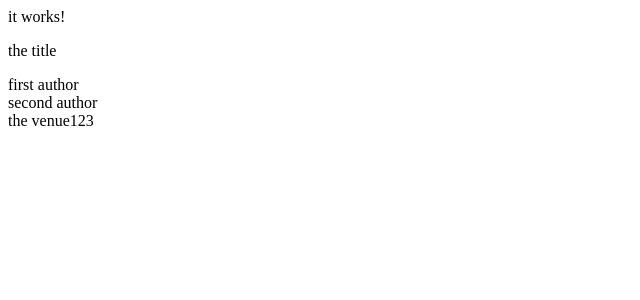
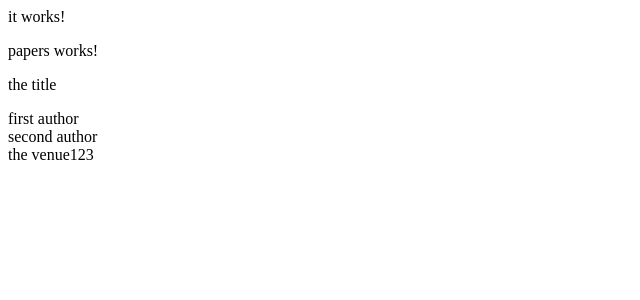
Before and after one commit to hide-ous/hide-ous.github.io, an Angular app: page / in a window 1280 px wide. Shown: the top 300 px of the page, without its empty margins (0-640 px from the left). Built offline with nearby package versions, Linux system fonts and the light colour scheme.

Commit message:
+ paper list code and html template

```diff
--- a/src/app/app.component.html
+++ b/src/app/app.component.html
@@ -1,2 +1,2 @@
 it works!
-<app-paper></app-paper>
+<app-papers></app-papers>
--- a/src/app/app.module.ts
+++ b/src/app/app.module.ts
@@ -3,11 +3,13 @@ import { BrowserModule } from '@angular/platform-browser';
 
 import { AppComponent } from './app.component';
 import { PaperComponent } from './paper/paper.component';
+import { PapersComponent } from './papers/papers.component';
 
 @NgModule({
   declarations: [
     AppComponent,
-    PaperComponent
+    PaperComponent,
+    PapersComponent
   ],
   imports: [
     BrowserModule
--- a/src/app/paper/paper.component.html
+++ b/src/app/paper/paper.component.html
@@ -1,4 +1,4 @@
-<div id={{paper.key}}>
+<div *ngIf=paper id={{paper.key}}>
   <p>{{paper.title}}</p>
   <span *ngFor="let author of paper.authors">{{author}} <br></span>
   <span>{{paper.venue}}</span> <span>{{paper.year}}</span>
--- a/src/app/paper/paper.component.ts
+++ b/src/app/paper/paper.component.ts
@@ -1,4 +1,4 @@
-import { Component, OnInit } from '@angular/core';
+import {Component, Input, OnInit} from '@angular/core';
 import { Paper } from './paper'
 
 @Component({
@@ -8,15 +8,11 @@ import { Paper } from './paper'
 })
 export class PaperComponent implements OnInit {
 
-  paper : Paper = {
-    authors: ['first author', 'second author'],
-    key: 'string',
-    title: 'the title',
-    venue: 'the venue',
-    year: 123
+  @Input() paper: Paper|undefined;
+
+  constructor() {
+
   }
-
-  constructor() { }
 
   ngOnInit(): void {
   }
--- /dev/null
+++ b/src/app/papers/papers.component.html
@@ -0,0 +1,2 @@
+<p>papers works!</p>
+<app-paper *ngFor="let paper of papers" [paper]="paper"></app-paper>
--- /dev/null
+++ b/src/app/papers/papers.component.ts
@@ -0,0 +1,18 @@
+import { Component, OnInit } from '@angular/core';
+import {PAPERS} from './papers'
+
+@Component({
+  selector: 'app-papers',
+  templateUrl: './papers.component.html',
+  styleUrls: ['./papers.component.css']
+})
+export class PapersComponent implements OnInit {
+
+  papers = PAPERS;
+
+  constructor() { }
+
+  ngOnInit(): void {
+  }
+
+}
--- /dev/null
+++ b/src/app/papers/papers.ts
@@ -0,0 +1,11 @@
+import { Paper } from '../paper/paper'
+
+export const PAPERS: Paper[] = [
+  {
+    authors: ['first author', 'second author'],
+    key: 'string',
+    title: 'the title',
+    venue: 'the venue',
+    year: 123
+  },
+]
```
Also changed, not shown: src/app/papers/papers.component.css (added), 1 other file (tests, documents, lock files or other folders).
